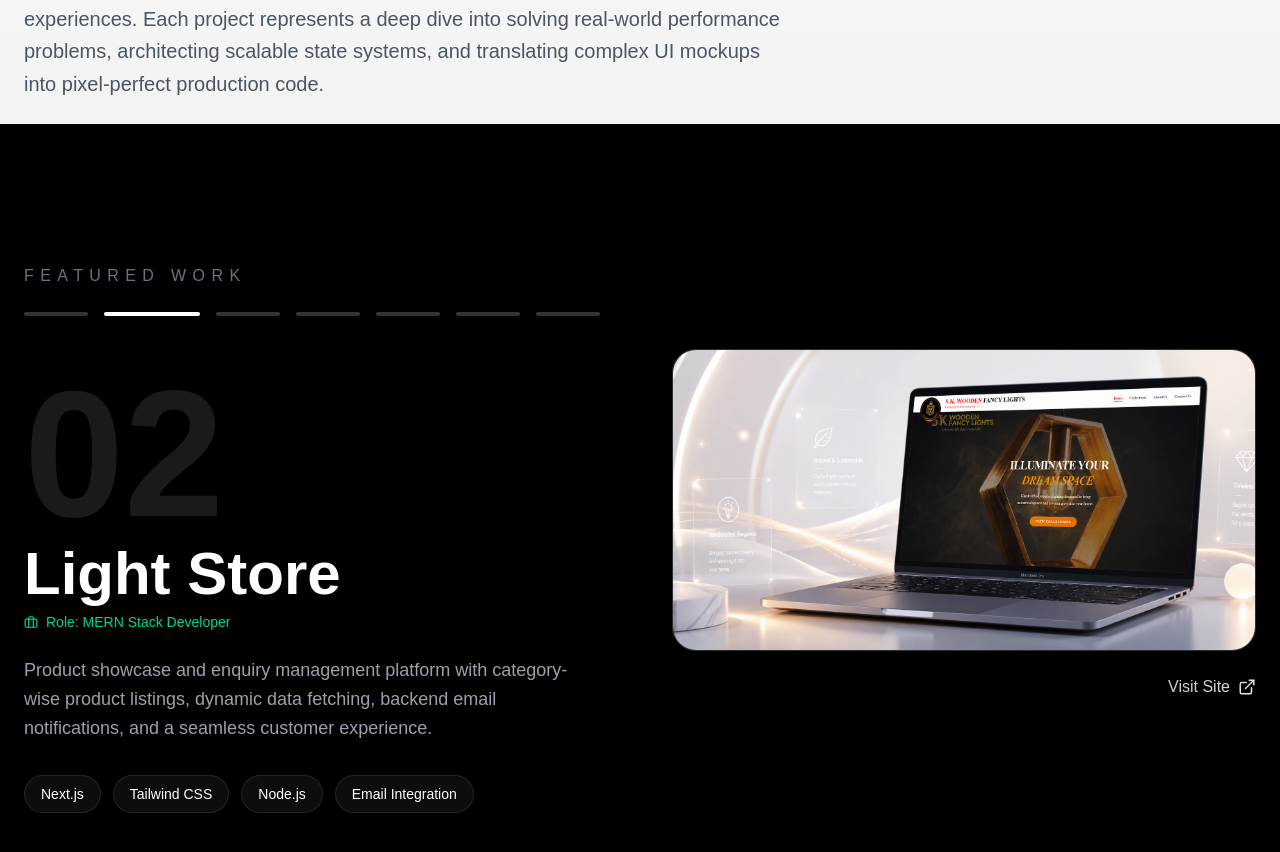
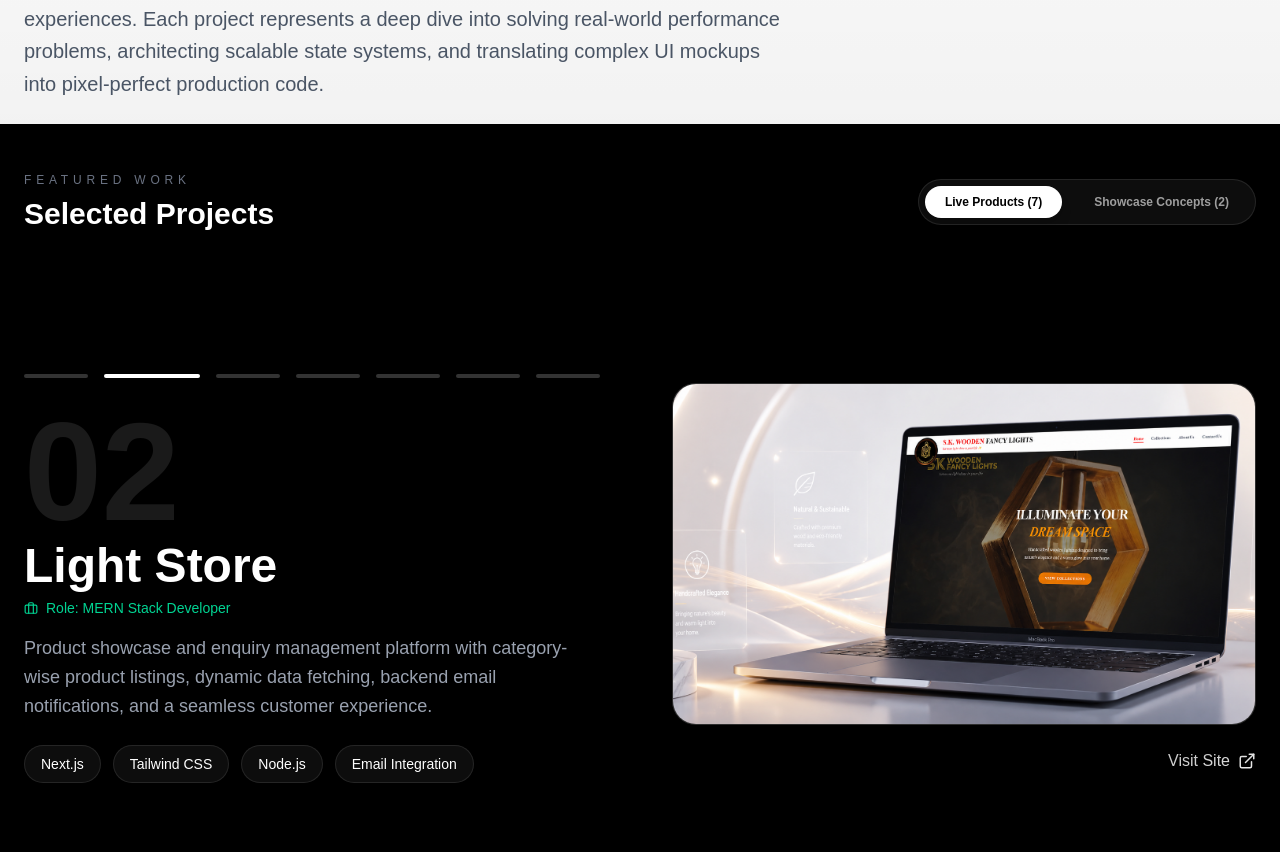
Before and after one commit to Gokul-pga/gokulanand_portfolio, a Next.js app: page /pages/Projects in a window 1280 px wide. Shown: the part 400-1252 px from the top of the page. Built offline with nearby package versions, Linux system fonts and the light colour scheme.

Commit message:
Enhance ProjectsListing component with tab filtering
Refactor project listing to include concept projects and improve tab functionality for filtering between live and concept projects.

```diff
--- a/src/components/sections/Projects.tsx
+++ b/src/components/sections/Projects.tsx
@@ -11,7 +11,7 @@ import {
   useScroll,
 } from "framer-motion";
 import Image from "next/image";
-import { FiExternalLink, FiImage, FiBriefcase } from "react-icons/fi";
+import { FiExternalLink, FiImage, FiBriefcase, FiLayers } from "react-icons/fi";
 
 export interface Project {
   id: string;
@@ -19,12 +19,14 @@ export interface Project {
   description: string;
   role?: string;
   isFreelance?: boolean;
+  isConcept?: boolean;
   image?: string;
   tech: string[];
   liveUrl?: string;
 }
 
 export const projects: Project[] = [
+  // --- LIVE / PROFESSIONAL PROJECTS ---
   {
     id: "01",
     title: "Zero-In Admin Suite",
@@ -33,15 +35,8 @@ export const projects: Project[] = [
       "Built a real-time test management & analytics platform to automate test execution, detailed reporting, and validation, replacing manual tracking and improving operational efficiency. Developed secure OTP + TOTP 2FA, RBAC, and backend API integrations for configuration management and CRUD operations. Created responsive, reusable UI components and dashboards using React.js, Next.js, Material UI, and Tailwind CSS.",
     role: "Frontend Developer",
     isFreelance: false,
-    tech: [
-      "Next.js",
-      "Tailwind CSS",
-      "Spring Boot",
-      "REST API",
-      "Cron Jobs",
-    ],
+    tech: ["Next.js", "Tailwind CSS", "Spring Boot", "REST API", "Cron Jobs"],
   },
-
   {
     id: "02",
     title: "Light Store",
@@ -50,44 +45,27 @@ export const projects: Project[] = [
     role: "MERN Stack Developer",
     isFreelance: false,
     image: "/projects/LightStore.png",
-    tech: [
-      "Next.js",
-      "Tailwind CSS",
-      "Node.js",
-      "Email Integration",
-    ],
+    tech: ["Next.js", "Tailwind CSS", "Node.js", "Email Integration"],
     liveUrl: "https://www.skwoodenlights.com/Home",
   },
-
   {
     id: "03",
     title: "Lotus Agro",
     description:
       "Dynamic landscaping and gardening platform for showcasing plants, gardening products, and landscaping services. Built with a fully customizable admin panel that enables end-to-end management of website content, products, categories, services, images, and other sections without requiring code changes.",
     image: "/projects/Lotusagro.png",
-    tech: [
-      "Next.js",
-      "Tailwind CSS",
-      "Node.js",
-      "Express.js",
-    ],
+    tech: ["Next.js", "Tailwind CSS", "Node.js", "Express.js"],
     liveUrl: "https://lotusagro.in/",
   },
-
   {
     id: "04",
     title: "ElectroWheelz",
     description:
       "Modern electric scooter website designed to showcase electric mobility products with engaging product presentations, detailed specifications, features, and a responsive user experience. Built with a clean and modern interface to highlight the scooter lineup and provide customers with an intuitive product browsing experience.",
     image: "/projects/electrowheelz.png",
-    tech: [
-      "Next.js",
-      "Tailwind CSS",
-      "Material UI",
-    ],
+    tech: ["Next.js", "Tailwind CSS", "Material UI"],
     liveUrl: "https://electrowheelz.co.in/",
   },
-
   {
     id: "05",
     title: "Mastery Abroad",
@@ -95,15 +73,9 @@ export const projects: Project[] = [
       "Study abroad platform enabling students to explore countries, universities, and courses with immersive UI experiences, counseling forms, and lead management workflows.",
     isFreelance: false,
     image: "/projects/MasteryAbroad.png",
-    tech: [
-      "Next.js",
-      "Material UI",
-      "Framer Motion",
-      "Lead Generation",
-    ],
+    tech: ["Next.js", "Material UI", "Framer Motion", "Lead Generation"],
     liveUrl: "https://masteryabroad.in/",
   },
-
   {
     id: "06",
     title: "Ayil Electro Build",
@@ -111,15 +83,9 @@ export const projects: Project[] = [
       "Corporate business website with modern architecture-focused design, lead generation workflows, email integrations, optimized performance, and large-scale responsive UI implementation.",
     isFreelance: false,
     image: "/projects/AyilElectro.png",
-    tech: [
-      "Next.js",
-      "Tailwind CSS",
-      "Material UI",
-      "Email Integration",
-    ],
+    tech: ["Next.js", "Tailwind CSS", "Material UI", "Email Integration"],
     liveUrl: "https://ayilelectrobuild.com/",
   },
-
   {
     id: "07",
     title: "Loan Application System",
@@ -127,20 +93,44 @@ export const projects: Project[] = [
       "Complete loan onboarding ecosystem featuring React Native mobile applications, KYC verification, loan processing, real-time status tracking, audit logs, and administrative dashboards.",
     isFreelance: false,
     image: "/projects/LoanApp.png",
-    tech: [
-      "React Native",
-      "Spring Boot",
-      "REST API",
-      "KYC",
-      "Admin Dashboard",
-    ],
+    tech: ["React Native", "Spring Boot", "REST API", "KYC", "Admin Dashboard"],
     liveUrl: "https://shreemeenakshifinance.com/",
+  },
+
+  // --- SHOWCASE & DESIGN CONCEPTS ---
+  {
+    id: "08",
+    title: "Karate Academy Portal",
+    description:
+      "Dynamic martial arts and training academy web concept built with high-energy visuals, interactive class schedules, instructor profiles, and immersive animations using GSAP and Tailwind CSS.",
+    role: "UI/UX & Frontend Concept",
+    isConcept: true,
+    image: "/projects/karate.png",
+    tech: ["Next.js", "Tailwind CSS", "GSAP", "Material UI"],
+    liveUrl: "https://karate-xi.vercel.app/",
+  },
+  {
+    id: "09",
+    title: "Dental Clinic Experience",
+    description:
+      "Modern healthcare landing page and booking interface featuring fully scroll-smoothed interactive sections, patient testimonial carousels, service breakdowns, and clean aesthetic layouts.",
+    role: "UI/UX & Frontend Concept",
+    isConcept: true,
+    image: "/projects/dental.png",
+    tech: ["Next.js", "Tailwind CSS", "Framer Motion", "Smooth Scrolling"],
+    liveUrl: "https://dentalclinics-roan.vercel.app/",
   },
 ];
 
 export default function ProjectsListing() {
   const sectionRef = useRef<HTMLDivElement>(null);
+  const [activeTab, setActiveTab] = useState<"live" | "concepts">("live");
   const [activeIndex, setActiveIndex] = useState(0);
+
+  // Filter projects based on active tab
+  const filteredProjects = projects.filter((p) =>
+    activeTab === "live" ? !p.isConcept : p.isConcept,
+  );
 
   const { scrollYProgress } = useScroll({
     target: sectionRef,
@@ -149,43 +139,35 @@ export default function ProjectsListing() {
 
   useMotionValueEvent(scrollYProgress, "change", (latest) => {
     const index = Math.min(
-      Math.floor(latest * projects.length),
-      projects.length - 1,
+      Math.floor(latest * filteredProjects.length),
+      filteredProjects.length - 1,
     );
-
     setActiveIndex(index);
   });
 
-  const activeProject = projects[activeIndex];
+  const activeProject = filteredProjects[activeIndex] || filteredProjects[0];
   const rotateX = useMotionValue(0);
   const rotateY = useMotionValue(0);
 
-  const smoothRotateX = useSpring(rotateX, {
-    stiffness: 180,
-    damping: 18,
-  });
-
-  const smoothRotateY = useSpring(rotateY, {
-    stiffness: 180,
-    damping: 18,
-  });
+  const smoothRotateX = useSpring(rotateX, { stiffness: 180, damping: 18 });
+  const smoothRotateY = useSpring(rotateY, { stiffness: 180, damping: 18 });
 
   const handleMouseMove = (e: React.MouseEvent<HTMLDivElement, MouseEvent>) => {
     const rect = e.currentTarget.getBoundingClientRect();
-
     const x = e.clientX - rect.left;
     const y = e.clientY - rect.top;
-
-    const rotateYValue = (x / rect.width - 0.5) * 18;
-    const rotateXValue = -(y / rect.height - 0.5) * 18;
-
-    rotateX.set(rotateXValue);
-    rotateY.set(rotateYValue);
+    rotateX.set(-(y / rect.height - 0.5) * 18);
+    rotateY.set((x / rect.width - 0.5) * 18);
   };
 
   const handleMouseLeave = () => {
     rotateX.set(0);
     rotateY.set(0);
+  };
+
+  const handleTabChange = (tab: "live" | "concepts") => {
+    setActiveTab(tab);
+    setActiveIndex(0);
   };
 
   return (
@@ -195,17 +177,40 @@ export default function ProjectsListing() {
         id="projects"
         className="bg-black py-20 px-4 flex flex-col lg:hidden"
       >
-        <div className="max-w-7xl mx-auto">
+        <div className="max-w-7xl mx-auto w-full">
           <p className="uppercase tracking-[0.3em] text-gray-500 mb-4">
             Featured Work
           </p>
-
-          <h2 className="text-4xl font-bold text-white mb-16">
+          <h2 className="text-4xl font-bold text-white mb-8">
             Selected Projects
           </h2>
 
+          {/* Category Tabs */}
+          <div className="flex gap-3 mb-12">
+            <button
+              onClick={() => handleTabChange("live")}
+              className={`px-5 py-2 rounded-full text-xs font-semibold transition-all duration-300 ${
+                activeTab === "live"
+                  ? "bg-white text-black"
+                  : "bg-white/5 text-white/60 border border-white/10"
+              }`}
+            >
+              Live Products ({projects.filter((p) => !p.isConcept).length})
+            </button>
+            <button
+              onClick={() => handleTabChange("concepts")}
+              className={`px-5 py-2 rounded-full text-xs font-semibold transition-all duration-300 ${
+                activeTab === "concepts"
+                  ? "bg-white text-black"
+                  : "bg-white/5 text-white/60 border border-white/10"
+              }`}
+            >
+              Showcase Concepts ({projects.filter((p) => p.isConcept).length})
+            </button>
+          </div>
+
           <div className="space-y-16">
-            {projects.map((project) => (
+            {filteredProjects.map((project) => (
               <motion.div
                 key={project.id}
                 initial={{ opacity: 0, y: 80 }}
@@ -213,11 +218,15 @@ export default function ProjectsListing() {
                 viewport={{ once: true }}
                 transition={{ duration: 0.6 }}
               >
-                {/* Image Wrapper */}
                 <div className="relative overflow-hidden rounded-2xl border border-white/10">
                   {project.isFreelance && (
                     <span className="absolute top-3 right-3 z-10 px-3 py-1 text-xs font-semibold rounded-full bg-emerald-500/20 text-emerald-400 border border-emerald-500/30 backdrop-blur-md">
                       Freelance
+                    </span>
+                  )}
+                  {project.isConcept && (
+                    <span className="absolute top-3 right-3 z-10 px-3 py-1 text-xs font-semibold rounded-full bg-purple-500/20 text-purple-400 border border-purple-500/30 backdrop-blur-md">
+                      Showcase Concept
                     </span>
                   )}
 
@@ -236,12 +245,10 @@ export default function ProjectsListing() {
                   )}
                 </div>
 
-                {/* Content */}
                 <div className="mt-6">
                   <div className="text-white/10 text-6xl font-black">
                     {project.id}
                   </div>
-
                   <h3 className="text-2xl font-bold text-white mt-2">
                     {project.title}
                   </h3>
@@ -274,12 +281,11 @@ export default function ProjectsListing() {
                         rel="noopener noreferrer"
                         className="inline-flex items-center gap-2 text-white hover:text-gray-300"
                       >
-                        Visit Site
-                        <FiExternalLink />
+                        Visit Site <FiExternalLink />
                       </a>
                     ) : (
                       <span className="text-white/40">
-                        Preview Not Available
+                        Design Showcase Concept
                       </span>
                     )}
                   </div>
@@ -297,16 +303,49 @@ export default function ProjectsListing() {
         className="hidden lg:block relative h-[400vh] bg-black"
       >
         <div className="sticky top-0 h-screen overflow-hidden">
-          <div className="max-w-7xl mx-auto h-full px-6">
-            <div className="grid grid-cols-1 lg:grid-cols-2 gap-8 lg:gap-16 h-full items-center">
-              {/* LEFT SIDE */}
-              <div className="order-2 lg:order-1 px-2 lg:px-0 mt-7">
-                <p className="uppercase tracking-[0.25em] lg:tracking-[0.4em] text-gray-500 mb-4 lg:mb-6 text-xs lg:text-base">
+          <div className="max-w-7xl mx-auto h-full px-6 flex flex-col justify-center">
+            {/* Top Header & Tabs */}
+            <div className="flex items-center justify-between mb-4 pt-8">
+              <div>
+                <p className="uppercase tracking-[0.4em] text-gray-500 mb-2 text-xs">
                   Featured Work
                 </p>
+                <h2 className="text-3xl font-bold text-white">
+                  Selected Projects
+                </h2>
+              </div>
 
-                <div className="flex gap-2 lg:gap-4 mb-6 lg:mb-12 overflow-x-auto">
-                  {projects.map((project, index) => (
+              {/* Category Switcher Tabs */}
+              <div className="flex gap-3 bg-white/5 p-1.5 rounded-full border border-white/10 backdrop-blur-md">
+                <button
+                  onClick={() => handleTabChange("live")}
+                  className={`px-5 py-2 rounded-full text-xs font-semibold transition-all duration-300 ${
+                    activeTab === "live"
+                      ? "bg-white text-black shadow-lg"
+                      : "text-white/60 hover:text-white"
+                  }`}
+                >
+                  Live Products ({projects.filter((p) => !p.isConcept).length})
+                </button>
+                <button
+                  onClick={() => handleTabChange("concepts")}
+                  className={`px-5 py-2 rounded-full text-xs font-semibold transition-all duration-300 ${
+                    activeTab === "concepts"
+                      ? "bg-white text-black shadow-lg"
+                      : "text-white/60 hover:text-white"
+                  }`}
+                >
+                  Showcase Concepts (
+                  {projects.filter((p) => p.isConcept).length})
+                </button>
+              </div>
+            </div>
+
+            <div className="grid grid-cols-1 lg:grid-cols-2 gap-8 lg:gap-16 items-center h-[calc(100vh-140px)]">
+              {/* LEFT SIDE */}
+              <div className="order-2 lg:order-1 px-2 lg:px-0">
+                <div className="flex gap-2 lg:gap-4 mb-6 overflow-x-auto">
+                  {filteredProjects.map((project, index) => (
                     <button
                       key={project.id}
                       onClick={() => setActiveIndex(index)}
@@ -326,13 +365,13 @@ export default function ProjectsListing() {
                 <AnimatePresence mode="wait">
                   <motion.div
                     key={activeProject.id}
-                    initial={{ opacity: 0, y: 80 }}
+                    initial={{ opacity: 0, y: 60 }}
                     animate={{ opacity: 1, y: 0 }}
-                    exit={{ opacity: 0, y: -80 }}
-                    transition={{ duration: 0.6 }}
+                    exit={{ opacity: 0, y: -60 }}
+                    transition={{ duration: 0.5 }}
                   >
                     <div className="flex items-center justify-between">
-                      <div className="text-white/10 text-[120px] md:text-[180px] font-black leading-none">
+                      <div className="text-white/10 text-[100px] md:text-[140px] font-black leading-none">
                         {activeProject.id}
                       </div>
 
@@ -341,20 +380,25 @@ export default function ProjectsListing() {
                           Freelance Project
                         </span>
                       )}
+                      {activeProject.isConcept && (
+                        <span className="px-4 py-1.5 text-xs font-medium rounded-full bg-purple-500/10 text-purple-400 border border-purple-500/20 backdrop-blur-md">
+                          Showcase Concept
+                        </span>
+                      )}
                     </div>
 
-                    <h2 className="text-4xl md:text-6xl font-bold text-white mb-2">
+                    <h3 className="text-3xl md:text-5xl font-bold text-white mb-2">
                       {activeProject.title}
-                    </h2>
+                    </h3>
 
                     {activeProject.role && (
-                      <div className="inline-flex items-center gap-2 text-sm text-emerald-400 font-medium mb-6">
+                      <div className="inline-flex items-center gap-2 text-sm text-emerald-400 font-medium mb-4">
                         <FiBriefcase size={14} />
                         <span>Role: {activeProject.role}</span>
                       </div>
                     )}
 
-                    <p className="text-gray-400 text-lg leading-relaxed mb-8 max-w-xl">
+                    <p className="text-gray-400 text-base lg:text-lg leading-relaxed mb-6 max-w-xl">
                       {activeProject.description}
                     </p>
 
@@ -387,7 +431,7 @@ export default function ProjectsListing() {
                     initial={{ opacity: 0, scale: 0.92 }}
                     animate={{ opacity: 1, scale: 1 }}
                     exit={{ opacity: 0, scale: 1.08 }}
-                    transition={{ duration: 0.7 }}
+                    transition={{ duration: 0.6 }}
                     onMouseMove={handleMouseMove}
                     onMouseLeave={handleMouseLeave}
                     style={{
@@ -403,18 +447,15 @@ export default function ProjectsListing() {
                         alt={activeProject.title}
                         width={1400}
                         height={900}
-                        className="w-full h-[300px] object-cover"
+                        className="w-full h-[280px] lg:h-[340px] object-cover"
                         priority
                       />
                     ) : (
-                      <div className="h-[300px] flex flex-col items-center justify-center bg-white/5 text-white/60">
+                      <div className="h-[340px] flex flex-col items-center justify-center bg-white/5 text-white/60">
                         <FiImage size={60} className="mb-4" />
                         <h3 className="text-lg font-medium">
                           No Preview Available
                         </h3>
-                        <p className="text-sm text-white/40 mt-2">
-                          Screenshot not uploaded yet
-                        </p>
                       </div>
                     )}
                   </motion.div>
@@ -428,11 +469,12 @@ export default function ProjectsListing() {
                       rel="noopener noreferrer"
                       className="inline-flex items-center gap-2 text-white hover:text-gray-300 transition-all duration-300"
                     >
-                      Visit Site
-                      <FiExternalLink size={18} />
+                      Visit Site <FiExternalLink size={18} />
                     </a>
                   ) : (
-                    <span className="text-white/40">Preview Not Available</span>
+                    <span className="text-white/40 text-sm">
+                      Interactive UI/UX & Animation Concept
+                    </span>
                   )}
                 </div>
               </div>
```
